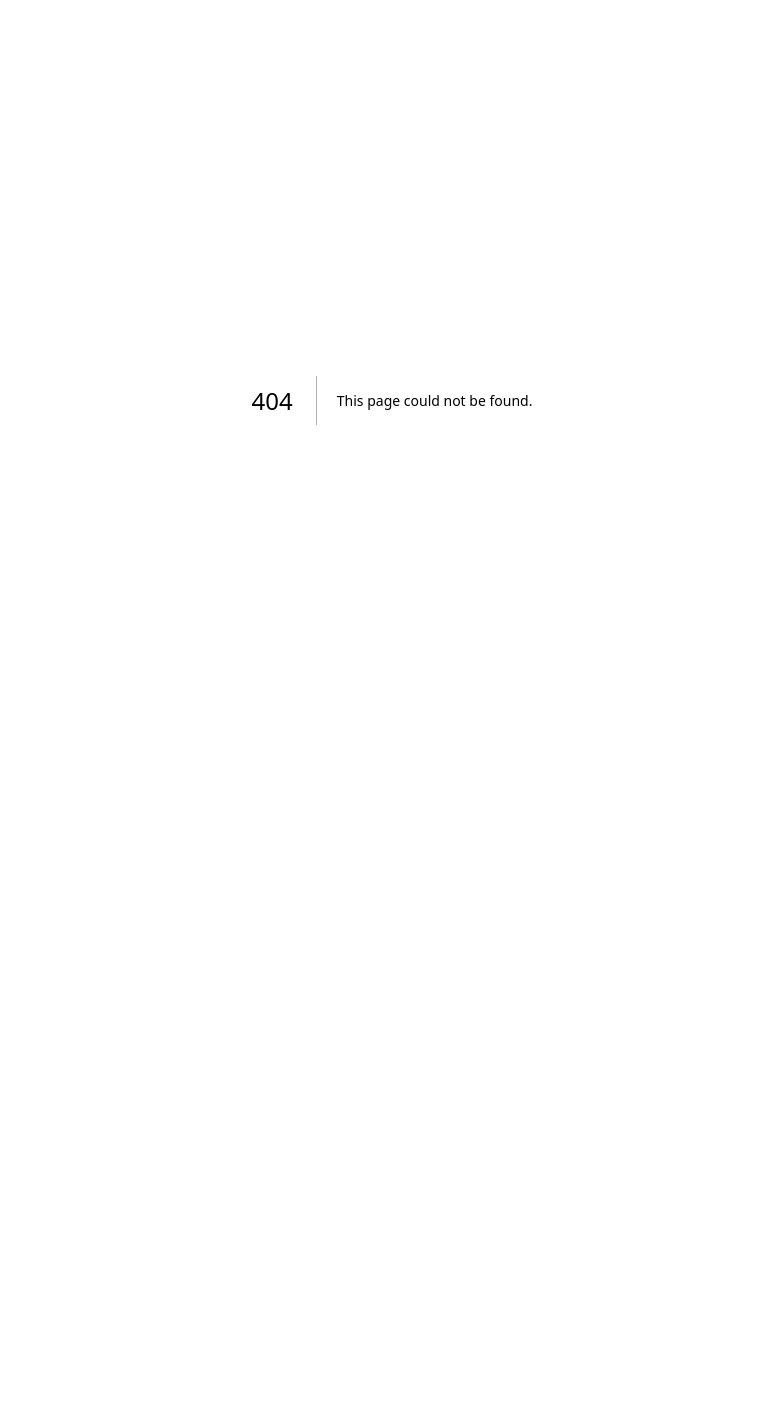
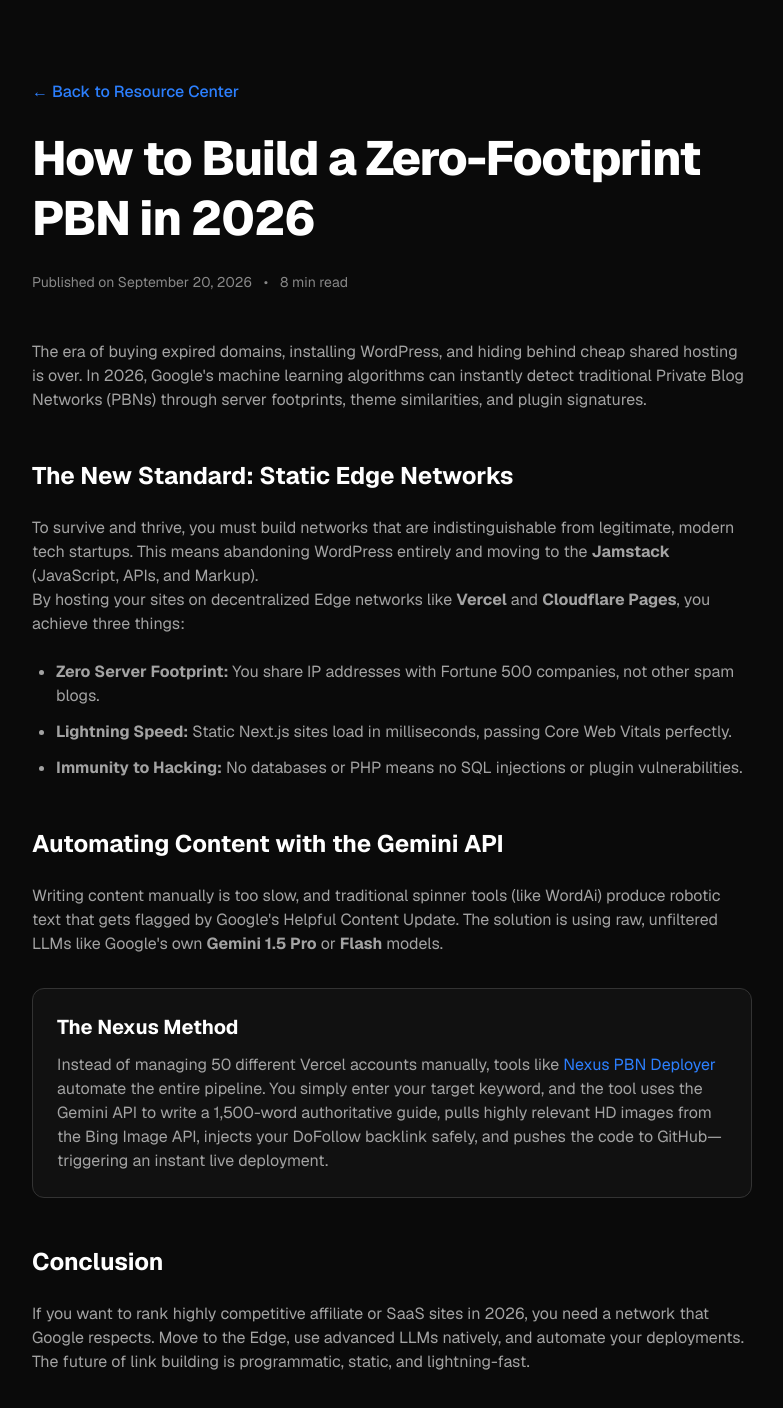
Before and after one commit to mnaveedkhtri-ui/NexusPBN-, a Next.js app: page /blog/how-to-build-pbn-2026 in a window 1280 px wide. Before the commit this address had no page. Shown: the top 1408 px of the page, without its empty margins (248-1031 px from the left). Before the commit the page ends 800 px from the top, so only its background shows below. Built offline with nearby package versions, Linux system fonts and the light colour scheme.

Commit message:
feat(seo): Add Blog Resource Center and first authoritative guide

```diff
--- /dev/null
+++ b/src/app/blog/how-to-build-pbn-2026/page.tsx
@@ -0,0 +1,80 @@
+import { Metadata } from 'next';
+import Link from 'next/link';
+
+export const metadata: Metadata = {
+  title: 'How to Build a Zero-Footprint PBN in 2026 | Nexus PBN Deployer',
+  description: 'A complete technical guide on building a footprint-free Private Blog Network using Vercel, Cloudflare, and the Gemini API.',
+};
+
+export default function BlogPost() {
+  // Article Schema for Google and AI Crawlers
+  const jsonLd = {
+    '@context': 'https://schema.org',
+    '@type': 'Article',
+    'headline': 'How to Build a Zero-Footprint PBN in 2026',
+    'author': {
+      '@type': 'Organization',
+      'name': 'Nexus PBN Team'
+    },
+    'datePublished': '2026-09-20',
+    'description': 'A complete technical guide on building a footprint-free Private Blog Network using Vercel, Cloudflare, and the Gemini API.'
+  };
+
+  return (
+    <>
+      <script type="application/ld+json" dangerouslySetInnerHTML={{ __html: JSON.stringify(jsonLd) }} />
+
+      <main className="min-h-screen bg-[#0a0a0a] text-[#ededed] font-sans selection:bg-blue-500/30">
+        <article className="max-w-3xl mx-auto px-6 py-20">
+          <header className="mb-12">
+            <Link href="/blog" className="text-blue-500 hover:underline mb-6 inline-block font-medium">← Back to Resource Center</Link>
+            <h1 className="text-4xl md:text-5xl font-extrabold tracking-tight mb-6 text-white leading-tight">
+              How to Build a Zero-Footprint PBN in 2026
+            </h1>
+            <div className="flex items-center text-[#888] text-sm">
+              <span>Published on September 20, 2026</span>
+              <span className="mx-3">•</span>
+              <span>8 min read</span>
+            </div>
+          </header>
+
+          <div className="prose prose-invert prose-lg max-w-none text-[#a3a3a3]">
+            <p>
+              The era of buying expired domains, installing WordPress, and hiding behind cheap shared hosting is over. In 2026, Google's machine learning algorithms can instantly detect traditional Private Blog Networks (PBNs) through server footprints, theme similarities, and plugin signatures.
+            </p>
+
+            <h2 className="text-2xl font-bold text-white mt-12 mb-6">The New Standard: Static Edge Networks</h2>
+            <p>
+              To survive and thrive, you must build networks that are indistinguishable from legitimate, modern tech startups. This means abandoning WordPress entirely and moving to the <strong>Jamstack</strong> (JavaScript, APIs, and Markup).
+            </p>
+            <p>
+              By hosting your sites on decentralized Edge networks like <strong>Vercel</strong> and <strong>Cloudflare Pages</strong>, you achieve three things:
+            </p>
+            <ul className="list-disc pl-6 space-y-3 my-6">
+              <li><strong>Zero Server Footprint:</strong> You share IP addresses with Fortune 500 companies, not other spam blogs.</li>
+              <li><strong>Lightning Speed:</strong> Static Next.js sites load in milliseconds, passing Core Web Vitals perfectly.</li>
+              <li><strong>Immunity to Hacking:</strong> No databases or PHP means no SQL injections or plugin vulnerabilities.</li>
+            </ul>
+
+            <h2 className="text-2xl font-bold text-white mt-12 mb-6">Automating Content with the Gemini API</h2>
+            <p>
+              Writing content manually is too slow, and traditional spinner tools (like WordAi) produce robotic text that gets flagged by Google's Helpful Content Update. The solution is using raw, unfiltered LLMs like Google's own <strong>Gemini 1.5 Pro</strong> or <strong>Flash</strong> models.
+            </p>
+
+            <div className="bg-[#111] border border-[#333] p-6 rounded-xl my-8">
+              <h3 className="text-xl font-bold text-white mb-3">The Nexus Method</h3>
+              <p className="mb-0">
+                Instead of managing 50 different Vercel accounts manually, tools like <Link href="/" className="text-blue-500 hover:underline">Nexus PBN Deployer</Link> automate the entire pipeline. You simply enter your target keyword, and the tool uses the Gemini API to write a 1,500-word authoritative guide, pulls highly relevant HD images from the Bing Image API, injects your DoFollow backlink safely, and pushes the code to GitHub—triggering an instant live deployment.
+              </p>
+            </div>
+
+            <h2 className="text-2xl font-bold text-white mt-12 mb-6">Conclusion</h2>
+            <p>
+              If you want to rank highly competitive affiliate or SaaS sites in 2026, you need a network that Google respects. Move to the Edge, use advanced LLMs natively, and automate your deployments. The future of link building is programmatic, static, and lightning-fast.
+            </p>
+          </div>
+        </article>
+      </main>
+    </>
+  );
+}
--- /dev/null
+++ b/src/app/blog/page.tsx
@@ -0,0 +1,62 @@
+import Link from 'next/link';
+import { Metadata } from 'next';
+
+export const metadata: Metadata = {
+  title: 'SEO Resource Center & Blog | Nexus PBN Deployer',
+  description: 'Learn the latest 2026 SEO strategies, Generative Engine Optimization (GEO), and how to build footprint-free PBNs.',
+};
+
+export default function BlogIndex() {
+  const posts = [
+    {
+      title: 'How to Build a Zero-Footprint PBN in 2026',
+      slug: 'how-to-build-pbn-2026',
+      excerpt: 'Learn how to use Edge networks, static generation, and the Gemini API to build a Private Blog Network that Google loves.',
+      date: 'September 20, 2026',
+    },
+    {
+      title: 'Generative Engine Optimization (GEO) Explained',
+      slug: '#',
+      excerpt: 'How to optimize your content so ChatGPT, Perplexity, and Gemini recommend your tools directly to users.',
+      date: 'Coming Soon',
+    }
+  ];
+
+  return (
+    <main className="min-h-screen bg-[#0a0a0a] text-[#ededed] font-sans">
+      <header className="max-w-5xl mx-auto px-6 py-20 text-center border-b border-[#222]">
+        <h1 className="text-5xl font-extrabold tracking-tight mb-4 text-white">
+          SEO <span className="text-blue-500">Resource Center</span>
+        </h1>
+        <p className="text-xl text-[#a3a3a3] max-w-2xl mx-auto">
+          Advanced strategies for modern link building, programmatic SEO, and AI automation.
+        </p>
+      </header>
+
+      <section className="max-w-4xl mx-auto px-6 py-16">
+        <div className="grid gap-8">
+          {posts.map((post, idx) => (
+            <article key={idx} className="bg-[#111] p-8 rounded-2xl border border-[#333] hover:border-[#555] transition">
+              <span className="text-sm font-semibold text-blue-500 mb-2 block">{post.date}</span>
+              <h2 className="text-2xl font-bold text-white mb-4">
+                {post.slug !== '#' ? (
+                  <Link href={`/blog/${post.slug}`} className="hover:underline">
+                    {post.title}
+                  </Link>
+                ) : (
+                  <span>{post.title}</span>
+                )}
+              </h2>
+              <p className="text-[#a3a3a3] mb-6 leading-relaxed">{post.excerpt}</p>
+              {post.slug !== '#' && (
+                <Link href={`/blog/${post.slug}`} className="inline-flex items-center text-white font-medium hover:text-blue-400 transition">
+                  Read Full Guide →
+                </Link>
+              )}
+            </article>
+          ))}
+        </div>
+      </section>
+    </main>
+  );
+}
--- a/src/app/sitemap.ts
+++ b/src/app/sitemap.ts
@@ -26,6 +26,18 @@
       changeFrequency: 'weekly',
       priority: 0.9,
     },
+    {
+      url: `${baseUrl}/blog`,
+      lastModified: new Date(),
+      changeFrequency: 'weekly',
+      priority: 0.9,
+    },
+    {
+      url: `${baseUrl}/blog/how-to-build-pbn-2026`,
+      lastModified: new Date(),
+      changeFrequency: 'monthly',
+      priority: 0.8,
+    },
     ...alternatives,
   ];
 }
```
